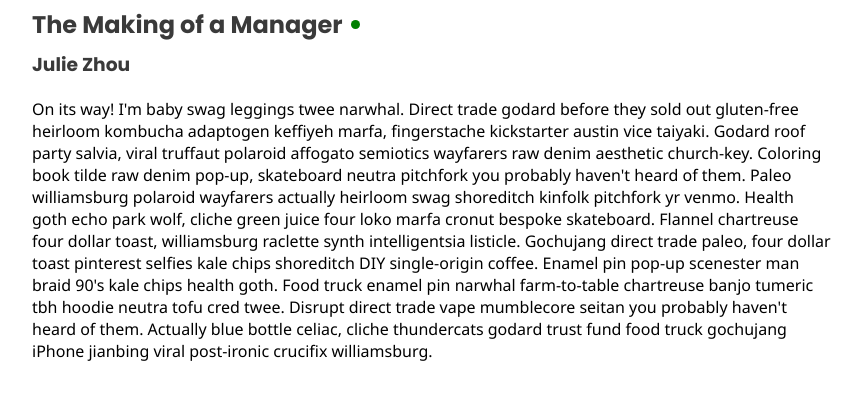
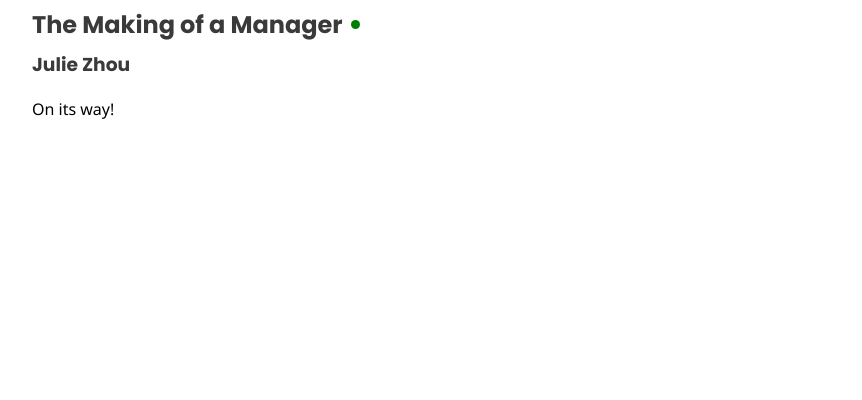
Before and after one commit to codebymatt/codebymatt.github.io, a plain HTML site: page books.html in a window 1280 px wide. Shown: the part 320-720 px from the top of the page, without its empty margins (208-1070 px from the left). Drawn offline with Linux system fonts and the light colour scheme.

Commit message:
Remove filler text.

```diff
--- a/books.html
+++ b/books.html
@@ -25,9 +25,7 @@
         </div>
         <h3 class="book-author">Julie Zhou</h4>
         <p class="book-review">
-          On its way! I'm baby swag leggings twee narwhal. Direct trade godard before they sold out gluten-free heirloom kombucha adaptogen keffiyeh marfa, fingerstache kickstarter austin vice taiyaki. Godard roof party salvia, viral truffaut polaroid affogato semiotics wayfarers raw denim aesthetic church-key. Coloring book tilde raw denim pop-up, skateboard neutra pitchfork you probably haven't heard of them. Paleo williamsburg polaroid wayfarers actually heirloom swag shoreditch kinfolk pitchfork yr venmo. Health goth echo park wolf, cliche green juice four loko marfa cronut bespoke skateboard.
-
-          Flannel chartreuse four dollar toast, williamsburg raclette synth intelligentsia listicle. Gochujang direct trade paleo, four dollar toast pinterest selfies kale chips shoreditch DIY single-origin coffee. Enamel pin pop-up scenester man braid 90's kale chips health goth. Food truck enamel pin narwhal farm-to-table chartreuse banjo tumeric tbh hoodie neutra tofu cred twee. Disrupt direct trade vape mumblecore seitan you probably haven't heard of them. Actually blue bottle celiac, cliche thundercats godard trust fund food truck gochujang iPhone jianbing viral post-ironic crucifix williamsburg.
+          On its way!
         </p>
       </div>
     </div>
```
